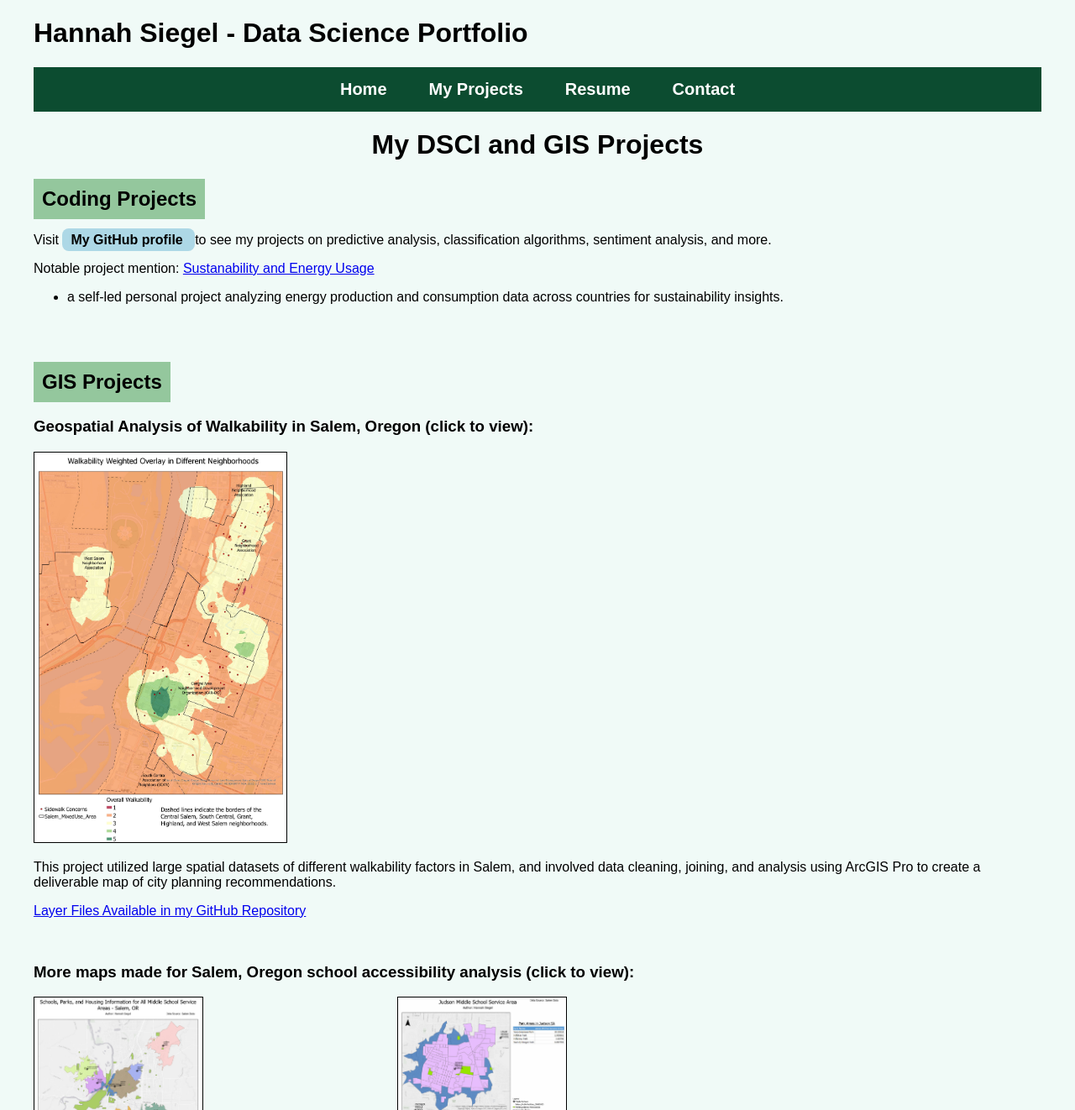
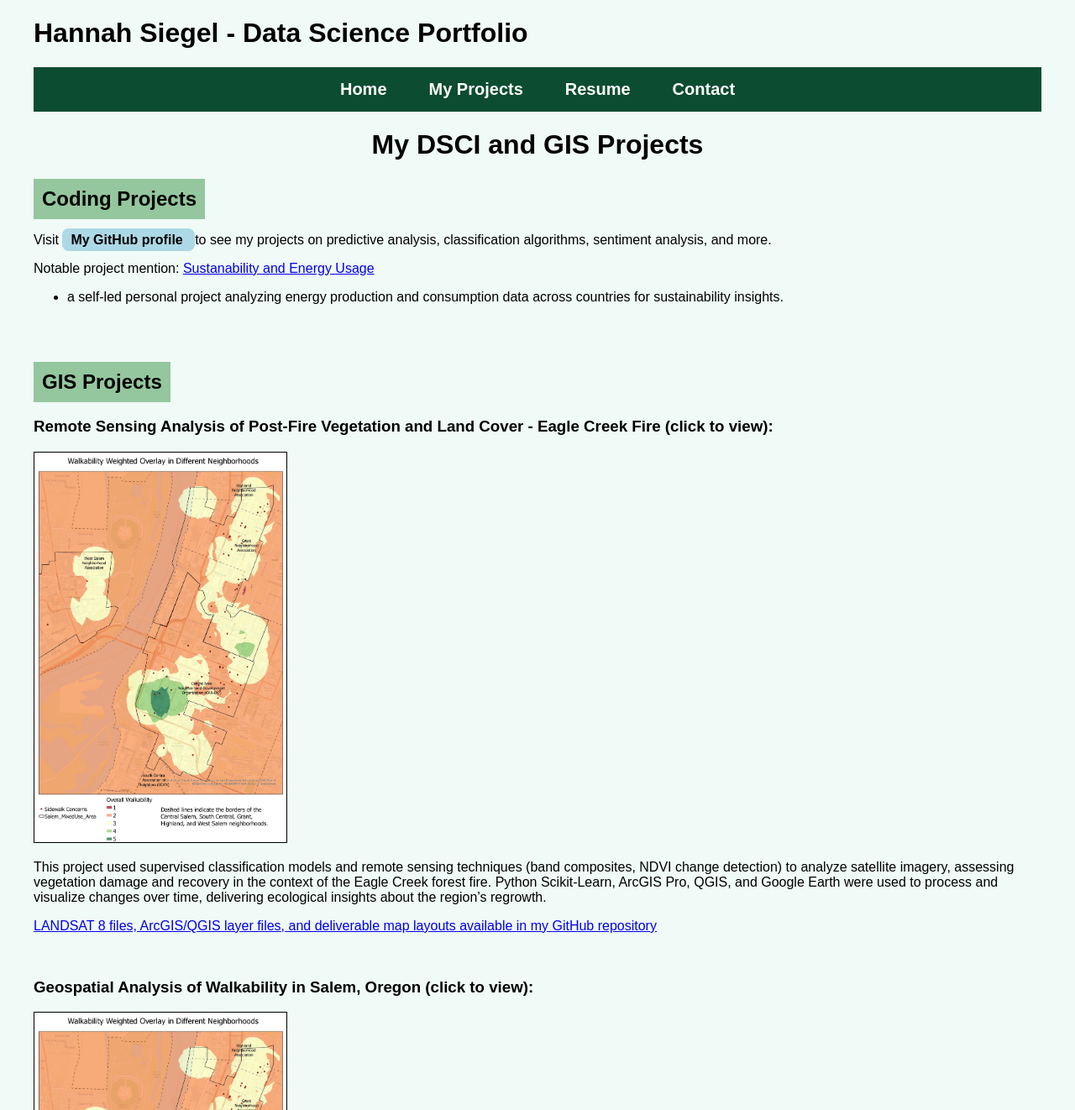
Before and after one commit to siegelhannah/portfolio, a Jekyll site: the page built from Projects.md, in a window 1280 px wide and 1400 px high, cut to the strip 0-1322 px from the top of the window. Shown: the whole strip at 84% size. Built offline with Jekyll 4.4.1, drawn with Linux system fonts in a browser that asks for light colours.

Commit message:
Update Projects.md

```diff
--- a/Projects.md
+++ b/Projects.md
@@ -29,6 +29,18 @@ Notable project mention: [Sustanability and Energy Usage](https://github.com/sie
 <h2 style="background-color: #94C79D; padding: 10px; text-align: left; margin: 0; display: inline-block;">
   GIS Projects
 </h2>
+
+### Remote Sensing Analysis of Post-Fire Vegetation and Land Cover - Eagle Creek Fire (click to view):
+
+<a href="{{ site.baseurl }}/assets/Salem_Final_Project.pdf">
+    <img src="{{ site.baseurl }}/assets/FinalMapNeighborhoodIssues.jpg" alt="Project 1 Image" style="width: 300px; border: 1px solid black;">
+</a><br>
+
+This project used supervised classification models and remote sensing techniques (band composites, NDVI change detection) to analyze satellite imagery, assessing vegetation damage and recovery in the context of the Eagle Creek forest fire. Python Scikit-Learn, ArcGIS Pro, QGIS, and Google Earth were used to process and visualize changes over time, delivering ecological insights about the region's regrowth.
+
+[LANDSAT 8 files, ArcGIS/QGIS layer files, and deliverable map layouts available in my GitHub repository](https://github.com/siegelhannah/Salem-Walkability)
+
+<br>
 
 ### Geospatial Analysis of Walkability in Salem, Oregon (click to view):
 
```
